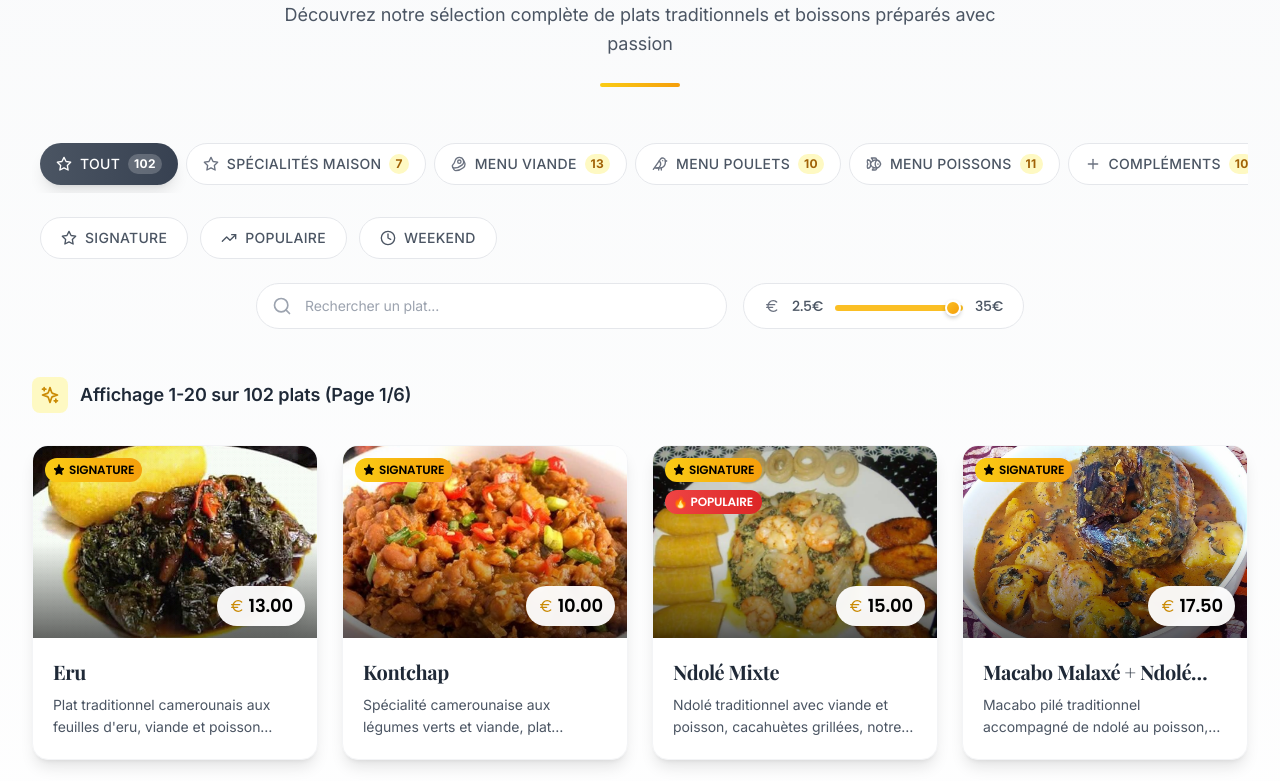
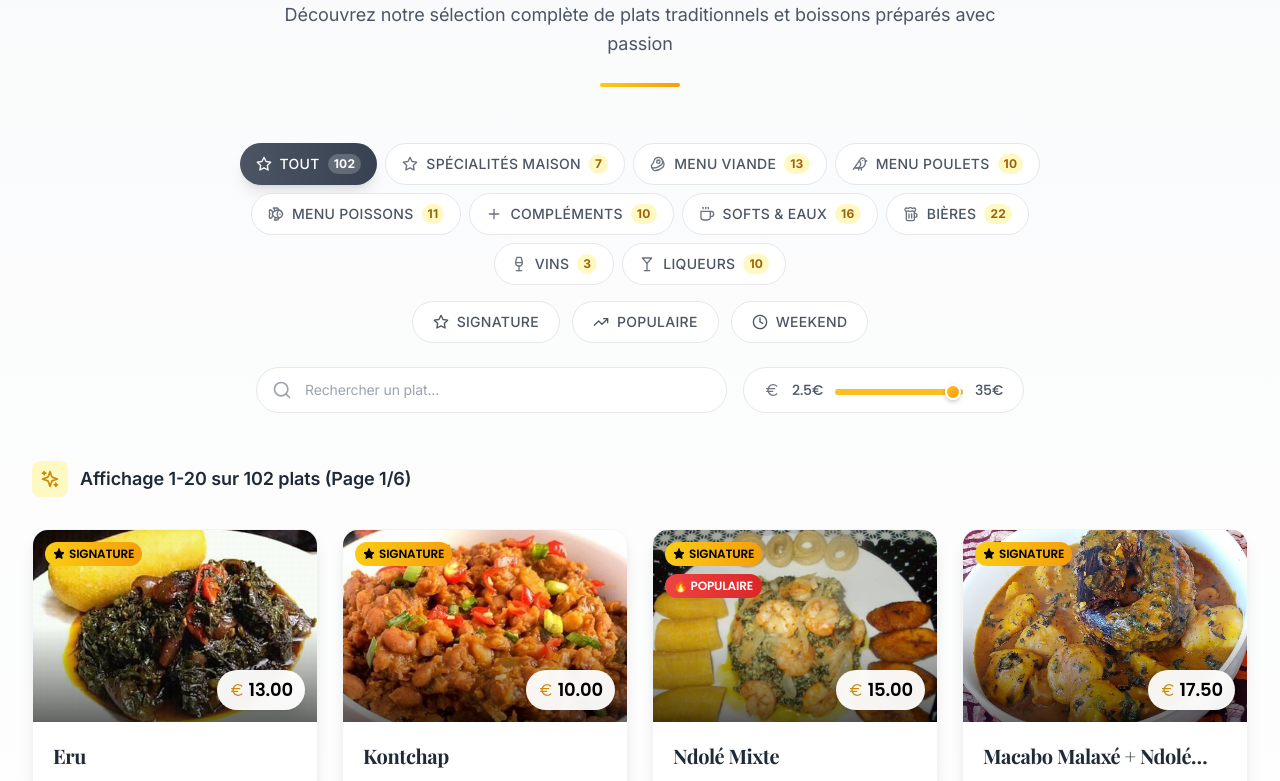
Before and after one commit to Landrytido/O-CONTINENT, a React (Vite) app: page / in a window 1280 px wide. Shown: the part 940-1721 px from the top of the page. Built offline with nearby package versions, Linux system fonts and the light colour scheme.

Commit message:
refactor(MenuFilters): améliorer la structure et la présentation des catégories et filtres

```diff
--- a/src/components/Menu/MenuFilters.tsx
+++ b/src/components/Menu/MenuFilters.tsx
@@ -114,12 +114,13 @@ const MenuFilters: React.FC<MenuFiltersProps> = memo(
 
     return (
       <div className="space-y-4">
+        <div className="md:max-w-4xl md:mx-auto">
           {/* LIGNE 1 : Catégories */}
           <motion.div
             initial={{ opacity: 0, y: -20 }}
             animate={{ opacity: 1, y: 0 }}
             transition={{ duration: 0.5 }}
-          className="flex gap-2 overflow-x-auto no-scrollbar py-2 px-2 snap-x"
+            className="flex gap-2 flex-nowrap md:flex-wrap overflow-x-auto md:overflow-visible no-scrollbar py-2 px-2 snap-x md:justify-center"
           >
             {allCategories.map((category, index) => {
               const IconComponent = getIcon(category.icon);
@@ -173,7 +174,7 @@ const MenuFilters: React.FC<MenuFiltersProps> = memo(
             initial={{ opacity: 0, y: -20 }}
             animate={{ opacity: 1, y: 0 }}
             transition={{ duration: 0.5, delay: 0.1 }}
-          className="flex gap-3 overflow-x-auto no-scrollbar py-2 px-2"
+            className="flex gap-3 flex-nowrap md:flex-wrap overflow-x-auto md:overflow-visible no-scrollbar py-2 px-2 md:justify-center md:max-w-3xl md:mx-auto"
           >
             <motion.button
               onClick={onSignatureToggle}
@@ -238,6 +239,7 @@ const MenuFilters: React.FC<MenuFiltersProps> = memo(
               )}
             </motion.button>
           </motion.div>
+        </div>
 
         {/* LIGNE 3 : Recherche et Prix */}
         <motion.div
```
Lines whose indentation alone changed are shown as unchanged.
